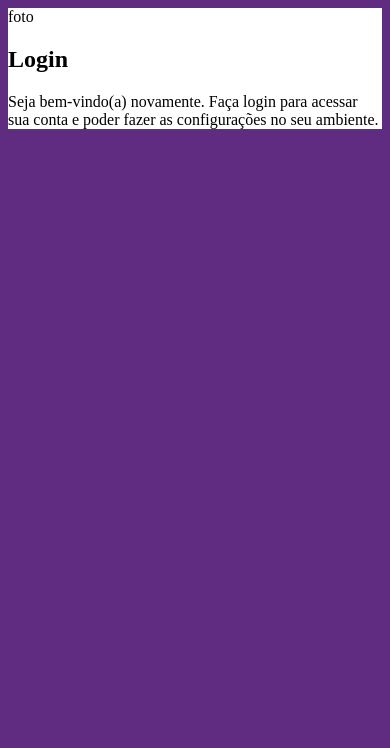
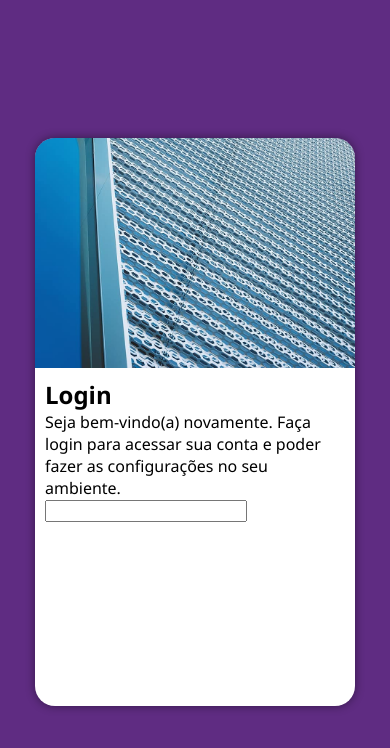
Before and after one commit to paulovictorfaria/projeto-login, a plain HTML site: page index.html in a window 390 px wide. Drawn offline with Linux system fonts and the light colour scheme.

Commit message:
mobile first

```diff
--- a/css/style.css
+++ b/css/style.css
@@ -4,6 +4,7 @@
   PALETA DE CORES
   verde: #49a09d
   lilas: #5f2c82
+
 
 
 
@@ -14,12 +15,47 @@
   --cor02: #5f2c82;
 }
 
+*{
+  margin: 0px;
+  padding: 0px;
+  font-family: 'Segoe UI', Tahoma, Geneva, Verdana, sans-serif;
+  box-sizing: border-box;
+}
 
-
-body{
+body, html{
   background-color: var(--cor02);
+  height: 100vh;
+  width: 100vw;
 }
 
 main{
+  height: 100vh;
+  width: 100vw;
+  position: relative;
+}
+
+section#login{
   background-color: white;
+  width: 320px;
+  height: 568px;
+  border-radius: 20px;
+  position: absolute;
+  top: 50%;
+  left: 50%;
+  transform: translate(-50%, -50%);
+  overflow: hidden;
+  box-shadow: 0px 0px 10px rgba(0, 0, 0, 0.452);
 }
+
+section#login div#imagem{
+  background: var(--cor02) url(../imagens/metal.jpg);
+  height: 230px;
+  background-size: cover;
+  background-position: left bottom;
+  display: block;
+}
+
+section#login div#formulario{
+  padding: 10px;
+  display: block;
+}
--- a/index.html
+++ b/index.html
@@ -10,12 +10,15 @@
   <main>
     <section id="login">
       <div id="imagem">
-        foto
       </div>
       <div id="formulario">
         <h1>Login</h1>
         <p>Seja bem-vindo(a) novamente. Faça login para acessar sua conta e poder fazer as configurações no seu ambiente.</p>
         <form action="login.php" method="post">
+          <div>
+            <label for="iemail"></label>
+            <input type="email" name="email" id="iemail">
+          </div>
 
         </form>
       </div>
```
